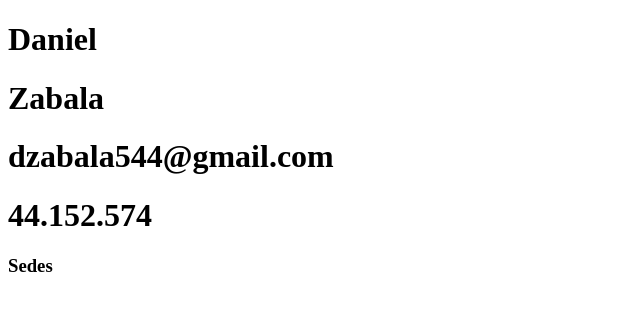
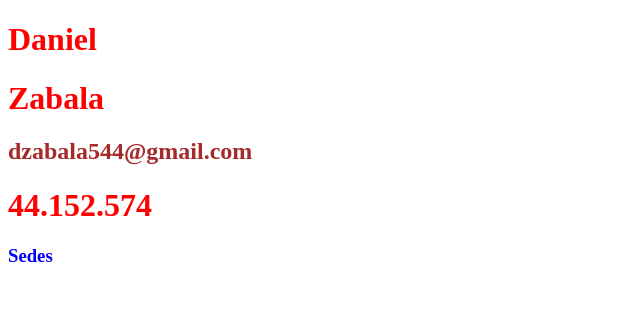
Before and after one commit to ZabalaDan87/ZabalaDaniel, a plain HTML site: page index.html in a window 1280 px wide. Shown: the whole page, without its empty margins (0-640 px from the left). Drawn offline with Linux system fonts and the light colour scheme.

Commit message:
agregue color

```diff
--- a/index.html
+++ b/index.html
@@ -1,6 +1,7 @@
 <!DOCTYPE html>
 <html lang="en">
 <head>
+    <link href="stile.css" rel="stylesheet" type="text/css"/>
     <meta charset="UTF-8">
     <meta name="viewport" content="width=device-width, initial-scale=1.0">
     <title>Document</title>
@@ -8,7 +9,7 @@
 <body>
     <h1>Daniel</h1>
     <h1>Zabala</h1>
-    <h1>dzabala544@gmail.com</h1>
+    <h2>dzabala544@gmail.com</h2>
     <h1>44.152.574</h1>
     <h3>Sedes</h3>
 </body>
--- /dev/null
+++ b/stile.css
@@ -0,0 +1,10 @@
+h1 {
+color:red;
+
+}
+h2{
+    color: brown;
+}
+h3{
+    color: blue;
+}
```
Also changed, not shown: Progra/Hoja.html (+11 -0 lines).
